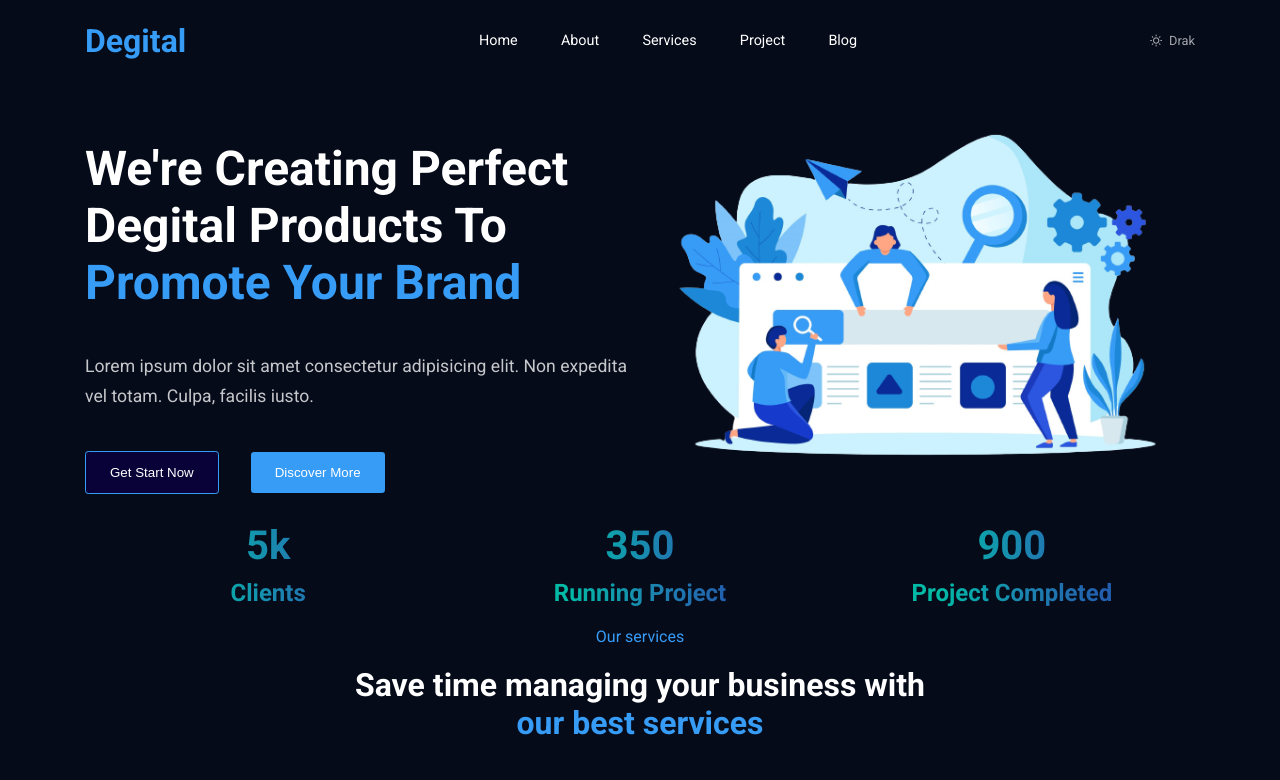
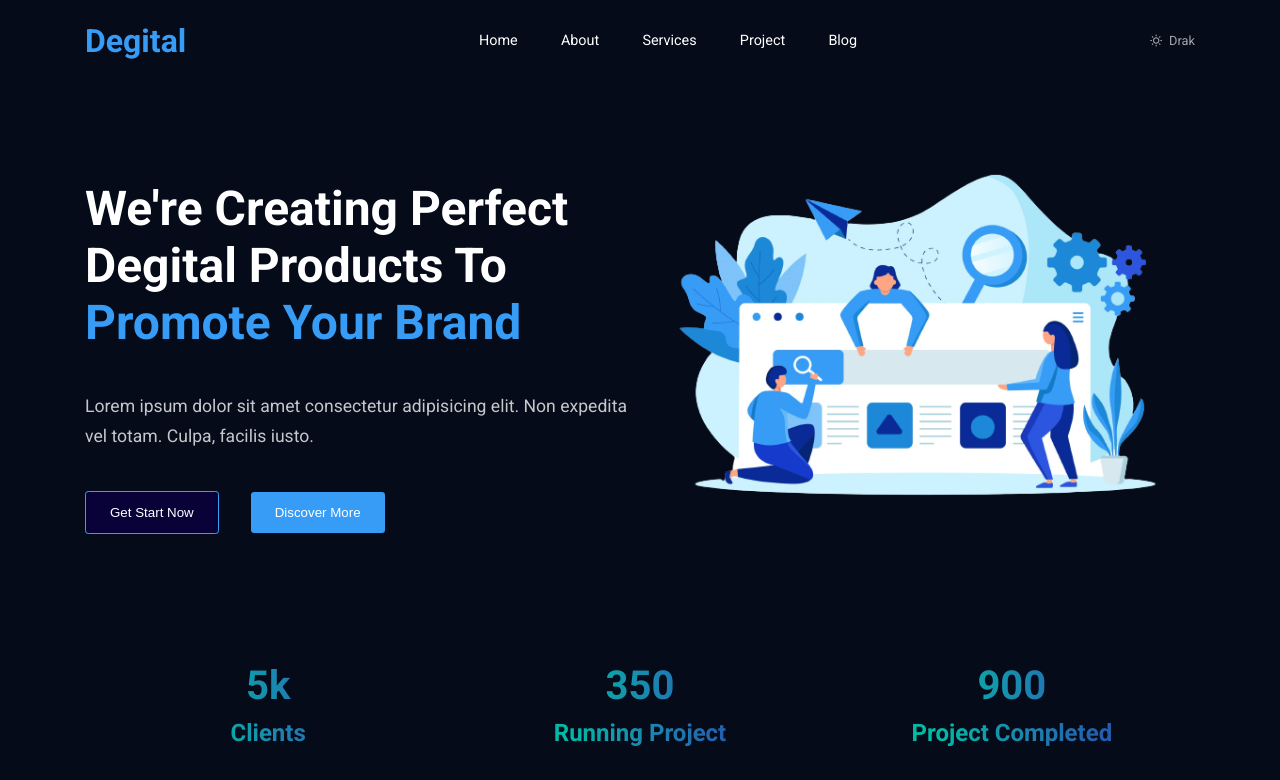
Before and after one commit to VanBinh16/binh_1606, a React (Create React App) app in the folder degital-agency/: page / in a window 1280 px wide. Shown: the top 780 px of the page. Built offline with nearby package versions, Linux system fonts and the light colour scheme.

Commit message:
how to fix css

```diff
--- a/degital-agency/src/App.css
+++ b/degital-agency/src/App.css
@@ -57,7 +57,7 @@
   --team-card-bg: #fff;
 }
 
-* {
+*{
     padding: 0;
     margin: 0;
     box-sizing: border-box;
@@ -79,8 +79,8 @@ h1,h2 {
     font-size: 2rem;
 }
 
-section {
-  margin-top: 20px;
+section{
+  padding: 60px 0;
 }
 
 .container {
```
